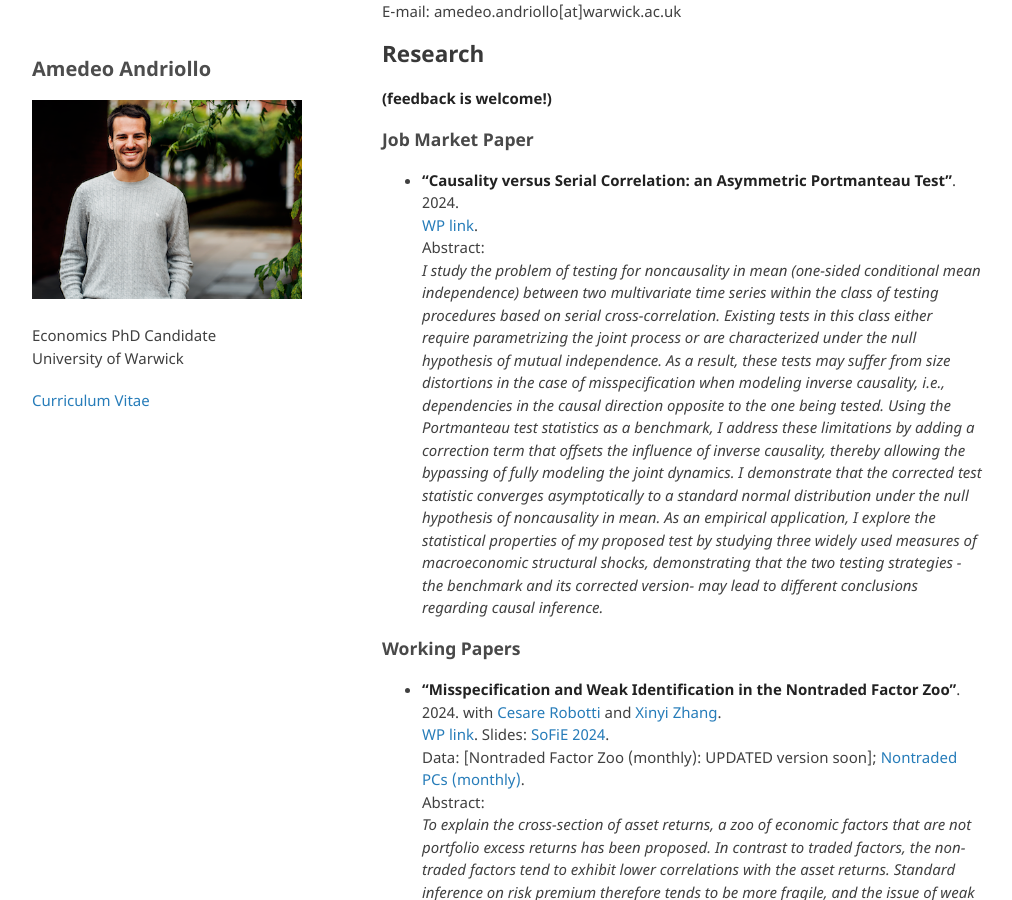
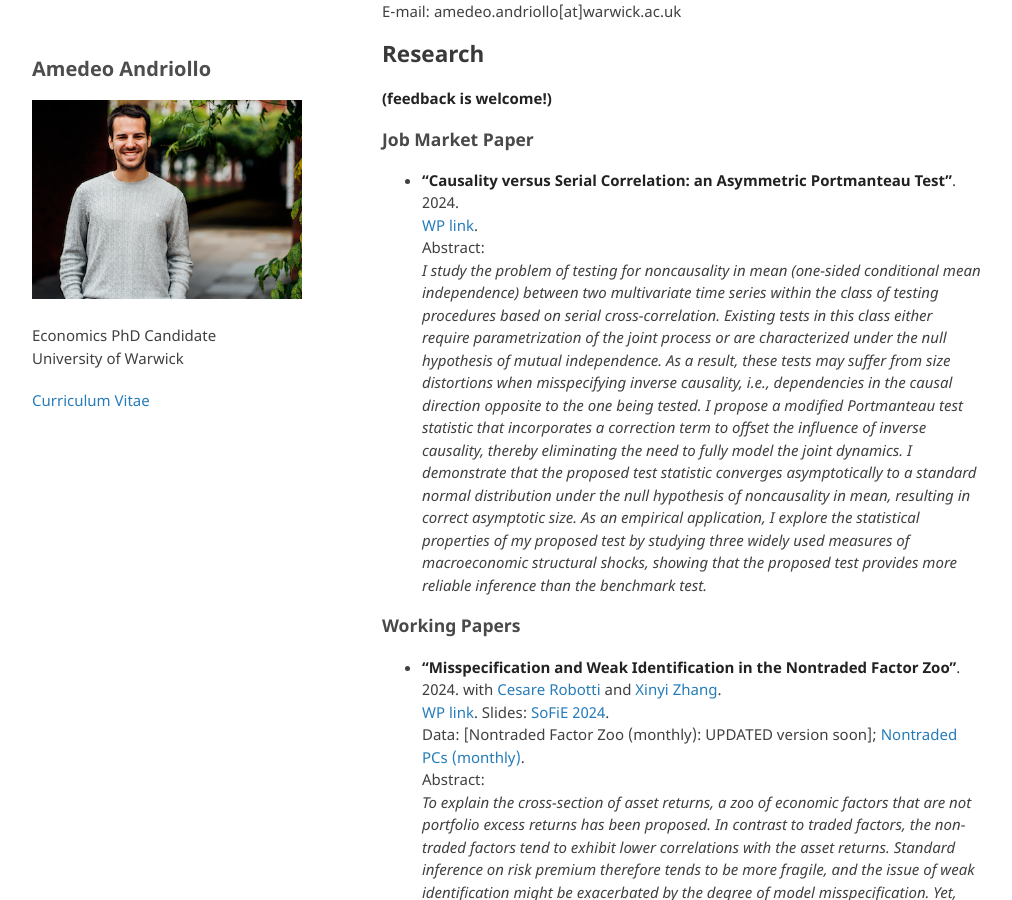
Before and after one commit to amandri/amandri.github.io, a Jekyll site: the page built from index.md, in a window 1280 px wide and 900 px high, scrolled down 318 px. Shown: the whole window, without its empty margins (133-1145 px from the left). Built offline with Jekyll 4.4.1, drawn with Linux system fonts in a browser that asks for light colours; the repository's description, which GitHub fills in, is left out; our own code applies the rules of GitHub Pages for plain Markdown files.

Commit message:
Update index.md

```diff
--- a/index.md
+++ b/index.md
@@ -23,7 +23,7 @@ E-mail: amedeo.andriollo[at]warwick.ac.uk
 - **"Causality versus Serial Correlation: an Asymmetric Portmanteau Test"**. 2024. \
 [WP link](assets/pdf/JMP_Andriollo.pdf).\
 Abstract: \
-*I study the problem of testing for noncausality in mean (one-sided conditional mean independence) between two multivariate time series within the class of testing procedures based on serial cross-correlation. Existing tests in this class either require parametrizing the joint process or are characterized under the null hypothesis of mutual independence. As a result, these tests may suffer from size distortions in the case of misspecification when modeling inverse causality, i.e., dependencies in the causal direction opposite to the one being tested. Using the Portmanteau test statistics as a benchmark, I address these limitations by adding a correction term that offsets the influence of inverse causality, thereby allowing the bypassing of fully modeling the joint dynamics. I demonstrate that the corrected test statistic converges asymptotically to a standard normal distribution under the null hypothesis of noncausality in mean. As an empirical application, I explore the statistical properties of my proposed test by studying three widely used measures of macroeconomic structural shocks, demonstrating that the two testing strategies -the benchmark and its corrected version- may lead to different conclusions regarding causal inference.*
+*I study the problem of testing for noncausality in mean (one-sided conditional mean independence) between two multivariate time series within the class of testing procedures based on serial cross-correlation. Existing tests in this class either require parametrization of the joint process or are characterized under the null hypothesis of mutual independence. As a result, these tests may suffer from size distortions when misspecifying inverse causality, i.e., dependencies in the causal direction opposite to the one being tested. I propose a modified Portmanteau test statistic that incorporates a correction term to offset the influence of inverse causality, thereby eliminating the need to fully model the joint dynamics. I demonstrate that the proposed test statistic converges asymptotically to a standard normal distribution under the null hypothesis of noncausality in mean, resulting in correct asymptotic size. As an empirical application, I explore the statistical properties of my proposed test by studying three widely used measures of macroeconomic structural shocks, showing that the proposed test provides more reliable inference than the benchmark test.*
 
 ### Working Papers
 
```
